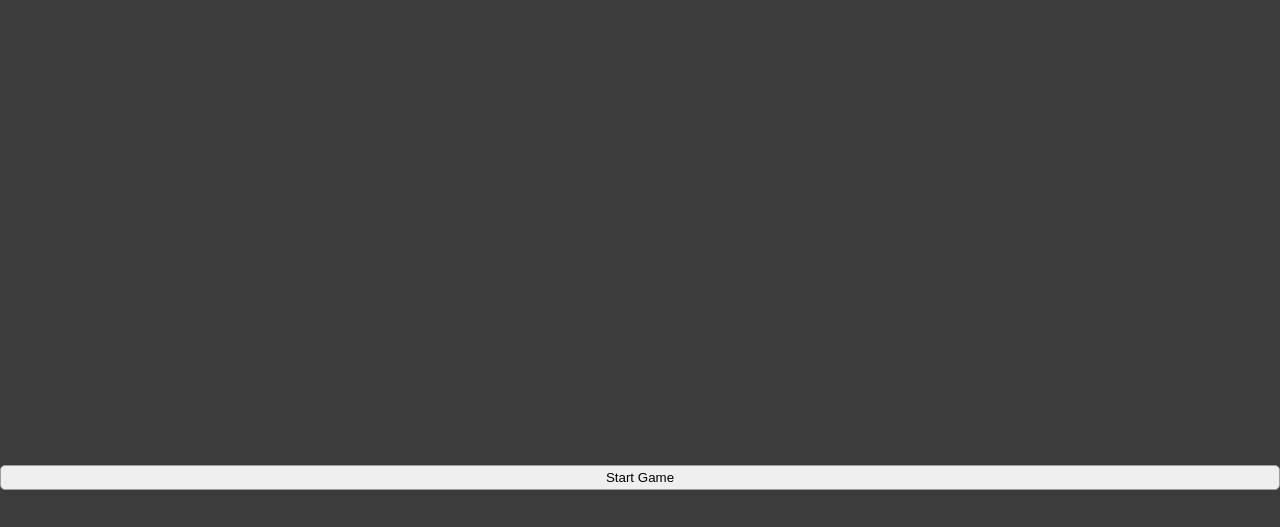
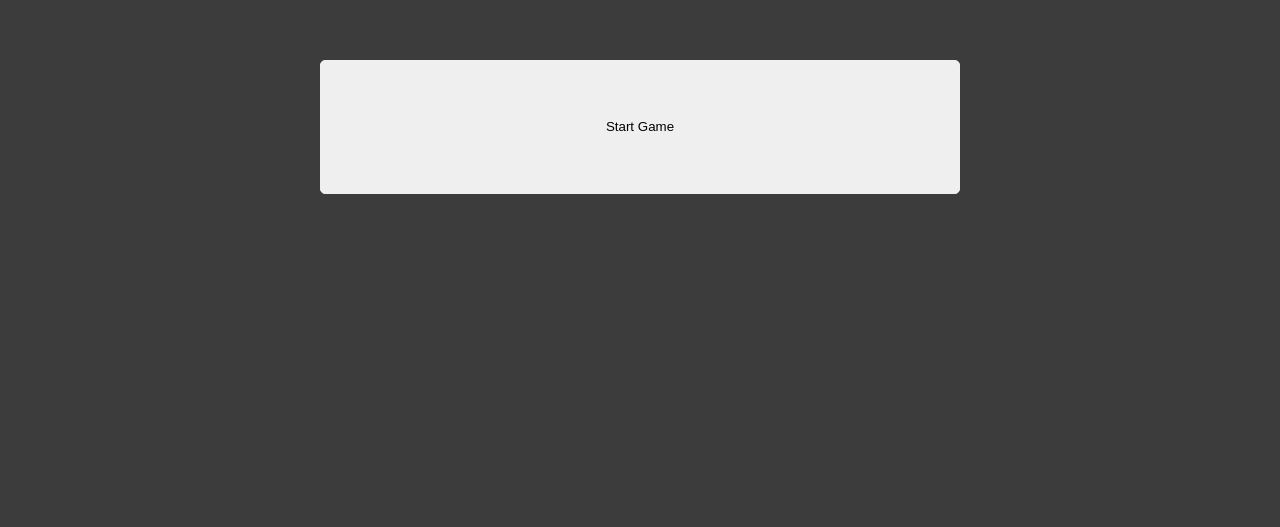
Before and after one commit to JBown94/BlackJack, a React (Create React App) app: page / in a window 1280 px wide. Shown: the part 273-800 px from the top of the page. Built offline with nearby package versions, Linux system fonts and the light colour scheme.

Commit message:
Improvements to the board actions screen

```diff
--- a/src/App.css
+++ b/src/App.css
@@ -4,7 +4,7 @@ html, body, #root {
   overflow: hidden;
 }
 
-button {
+button.action-button {
   display: inline-block;
   margin-bottom: 0.5em;
   border: solid 1px #9e9e9e;
--- a/src/Board.js
+++ b/src/Board.js
@@ -1,5 +1,6 @@
 import React from 'react';
 import PlayerArea from './PlayerArea';
+import TextResources from './TextResources';
 import Card from './Card';
 
 class Board extends React.Component {
@@ -7,14 +8,11 @@ class Board extends React.Component {
     super(props);
 
     this.state = {
+      gameStarted: false,
       players: [],
       deck: [],
       cardsInPlay: []
     };
-
-    //===================================================================================
-    //setTimeout(() => { this.startGame(); this.shuffleDeck(); }); //TEMP: DO NOT CHECK IN
-    //===================================================================================
   }
 
   //TODO: Finish implementing the custom initialisation of the players
@@ -29,6 +27,7 @@ class Board extends React.Component {
     }
 
     this.setState({
+      gameStarted: true,
       players: playerAreas,
       deck: cardDeck,
       cardsInPlay: [initialCard]
@@ -100,14 +99,27 @@ class Board extends React.Component {
       );
     }
   }
+  renderBoardActions() {
+    let boardActions = [];
+    let text = TextResources();
+
+    if (!this.state.gameStarted) {
+      boardActions.push(
+        <button className="start-game" onClick={() => this.startGame()}>{text.START_GAME}</button>
+      );
+    }
+
+    return (
+      <div className="board-actions">
+          {boardActions}
+      </div>
+    );
+  }
 
   render() {
     return (
       <div className="board-container">
-        <div className="board-actions">
-          <button onClick={() => this.startGame()}>Start Game</button>
-          {/* <button onClick={() => this.shuffleDeck()}>Shuffle Deck</button> */}
-        </div>
+          {this.renderBoardActions()}
           {this.state.players}
           {this.renderPlayArea()}
       </div>
--- a/src/PlayerArea.js
+++ b/src/PlayerArea.js
@@ -57,8 +57,8 @@ class PlayerArea extends React.Component {
                     {playerCards}
                 </div>
                 <div className="player-actions">
-                    <button>{text['PLAY']}</button>
-                    <button>{text['PASS']}</button>
+                    <button className="action-button">{text['PLAY']}</button>
+                    <button className="action-button">{text['PASS']}</button>
                 </div>
             </div>
         );
--- a/src/PlayerArea.scss
+++ b/src/PlayerArea.scss
@@ -3,12 +3,29 @@
     background: #3c3c3c;
     height: 100%;
     display: grid;
-    grid-template-rows: repeat(13, 1fr);
+    grid-template-rows: repeat(12, 1fr);
     grid-template-columns: repeat(12, 1fr);
 
     .board-actions {
+        display: grid;
+        grid-template-rows: repeat(12, 1fr);
+        grid-template-columns: repeat(12, 1fr);
+
         grid-column: 1 / span 12;
-        grid-row: 13;
+        grid-row: 1 / span 12;
+
+        button {
+            border: solid 1px #efefef;
+
+            display: inline-block;
+            border-radius: 5px;
+
+            &.start-game {
+                grid-column: 4 / span 6;
+                grid-row: 6 / span 2;
+            }
+        }
+
     }
 
     .player-container {
--- a/src/TextResources.js
+++ b/src/TextResources.js
@@ -9,6 +9,7 @@ const Text = {
         PASS: "Pass / Pick Up",
         DECK_PILE: "Deck Pile",
         PLAYING_PILE: "Playing Pile",
+        START_GAME: "Start Game"
     },
     French : {
         PLAYER: "LePlayer",
@@ -16,6 +17,7 @@ const Text = {
         PASS: "Le Pass",
         DECK_PILE: "Le Deck Pile",
         PLAYING_PILE: "Le Playing Pile",
+        START_GAME: "Le Start a Game"
     }
 };
 
```
